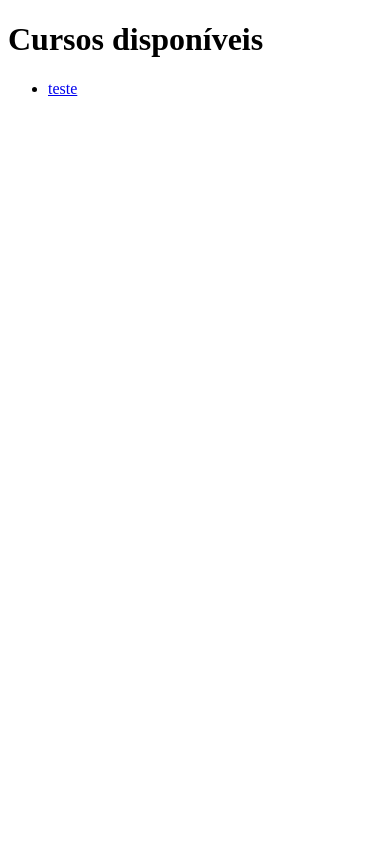
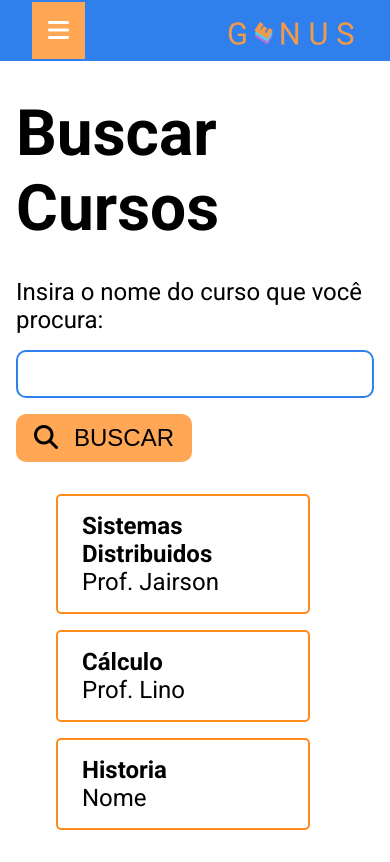
Before and after one commit to nunescarol/djangoGenus, a Django app: page /genus/cursos/ in a window 390 px wide. Before the commit the page ends 96 px from the top, so only its background shows below. Run offline with Django 3.2, Linux system fonts and the light colour scheme; a user stored in the database is signed in; data comes from the database, SQL or seed files in the repository; both versions use the stored data as it was after the commit; some libraries are stand-ins or nearby versions.

Commit message:
Adicionando layout da pagina buscarcursos.html

```diff
--- /dev/null
+++ b/static/css/buscarcursostyle.css
@@ -0,0 +1,232 @@
+*{
+    box-sizing: border-box;
+    margin: 0;
+}
+
+body{
+    display: flex;
+    flex-direction: row;
+    font-family: 'Roboto', sans-serif;
+}
+
+nav{
+    display: flex;
+    flex-direction: column;
+    width: min(30%, 20rem);
+    height: 100vh;
+    margin-right: 2rem;
+    /*padding: 1rem 2rem;*/
+    background-color: #2F80ED;
+    position: fixed;
+}
+nav img{
+    width: 100%;
+    padding: 1rem 2rem;
+}
+
+nav ul{
+    list-style: none;
+    padding-left: 0;
+}
+nav :is(li){
+    margin-top: 1em;
+    background-color: rgb(255, 167, 85);
+    padding: 1rem 2rem;
+    display: flex;
+}
+i{
+    font-size: 1.5rem;
+    margin-right: 1rem;
+    align-self: center;
+}
+nav a{
+    align-self: center;
+}
+nav a:link,
+nav a:visited{
+    color: #126ee7;
+    font-weight: bold;
+    text-decoration: none;
+}
+nav a:hover,
+nav li:hover{
+    background-color: rgb(255, 139, 31);
+}
+.exit-btn{
+    margin: auto 2rem 1.5rem 2rem;
+    padding: 1em 2em;
+    border-radius: 20px;
+    border: none;
+    background-color: #FFF;
+    cursor: pointer;
+    font-weight: bold;
+    font-size: 1rem;
+}
+.exit-btn:hover{
+    background-color: #F3F3F3;
+}
+/* Style The Dropdown Button */
+.dropbtn {
+    background-color: rgb(255, 167, 85);
+    color: white;
+    padding: 16px;
+    font-size: 1rem;
+    border: none;
+    cursor: pointer;
+    margin-left: 1rem;
+  }
+.dropbtn i{
+    margin: 0;
+}
+  /* The container <div> - needed to position the dropdown content */
+  .dropdown {
+    position: relative;
+    display: inline-block;
+    display: none;
+    align-self: center;
+
+  }
+
+  /* Dropdown Content (Hidden by Default) */
+  .dropdown-content {
+    display: none;
+    position: absolute;
+    background-color: #f9f9f9;
+    min-width: 13rem;
+    box-shadow: 0px 8px 16px 0px rgba(0,0,0,0.2);
+    z-index: 1;
+  }
+
+  /* Links inside the dropdown */
+  .dropdown-content a {
+    color: black;
+    padding: 12px 16px;
+    text-decoration: none;
+    display: block;
+  }
+
+  /* Change color of dropdown links on hover */
+  .dropdown-content a:hover {background-color: #f1f1f1}
+
+  /* Show the dropdown menu on hover */
+  .dropdown:hover .dropdown-content {
+    display: block;
+  }
+
+  /* Change the background color of the dropdown button when the dropdown content is shown */
+  .dropdown:hover .dropbtn {
+    background-color: rgb(255, 139, 31);
+  }
+.content{
+    flex-basis: 100%;
+    margin-top: 2rem;
+    padding-left: min(30%, 20rem);
+}
+
+.content header{
+    display: flex;
+    width: 90%;
+}
+
+.content header h1{
+    font-size: 4rem;
+}
+
+.content section, .content header{
+    margin: 2em 1em;
+}
+
+.content section p{
+    font-size: 1.5rem;
+}
+
+.content section input{
+    margin-top: 1rem;
+    border: 2px solid #2F80ED;
+    width: 50%
+
+}
+.content section input:focus{
+    outline: none;
+}
+.content section button{
+    cursor: pointer;
+    background-color: rgb(255, 167, 85);
+    border: 2px solid rgb(255, 167, 85);
+}
+.content section button:hover{
+    background-color: rgb(255, 139, 31);
+    border-color: rgb(255, 139, 31);
+}
+.content section input,
+.content section button{
+    padding: 0.5rem 1rem;
+    font-size: 1.5rem;
+    border-radius: 10px;
+}
+
+.course-list ul{
+    list-style: none;
+}
+.course-list li{
+    padding: 1rem 1.5rem;
+    border: 2px solid rgb(255, 139, 31);
+    border-radius: 5px;
+    margin-bottom: 1rem;
+    width: min(80%, 40rem);
+}
+.course-list li:hover{
+    transform: scale(1.1);
+    transition:  0.5s;
+}
+.course-list a{
+    text-decoration: none;
+    color: #000;
+}
+
+.course-list a:visited{
+    text-decoration: none;
+}
+
+
+
+
+@media (max-width: 650px){
+    body{
+        flex-direction: column;
+    }
+    nav{
+        height: auto;
+        position: fixed;
+        width: 100%;
+        display: flex;
+        flex-direction: row-reverse;
+    }
+    nav ul,
+    nav > button{
+        display: none;
+    }
+    nav img{
+        width: 50%;
+    }
+    .dropdown{
+        display: inline-block;
+        margin-left: 1rem;
+        margin-right: auto;
+    }
+
+    .content{
+        padding-top: 2rem;
+        width: 100%;
+        padding: 4rem 0 0 0;
+    }
+    .content header{
+        margin: 0;
+        width: 100%;
+        padding: 0 1rem;
+    }
+    .content section input{
+        width: 100%;
+        margin-bottom: 1rem;
+    }
+}
--- a/static/css/style2.css
+++ b/static/css/style2.css
@@ -57,6 +57,7 @@ button{
     border-radius: 20px;
     border: none;
     background-color: rgb(255, 167, 85);
+    cursor: pointer;
 }
 button:hover{
     background-color: rgb(223, 139, 62);
--- a/templates/buscarCursos.html
+++ b/templates/buscarCursos.html
@@ -1,4 +1,4 @@
-<!DOCTYPE html>
+<!--<!DOCTYPE html>
 <html lang="en">
 <head>
     <meta charset="UTF-8">
@@ -13,4 +13,69 @@
         {% endfor %}
     </ul>
 </body>
+</html>-->
+<!DOCTYPE html>
+{% load static %}
+<html lang="en">
+<head>
+    <meta charset="UTF-8">
+    <meta name="viewport" content="width=device-width, initial-scale=1.0">
+    <link rel="stylesheet" href="{% static 'css/buscarcursostyle.css' %}">
+    <title>Document</title>
+    <link rel="preconnect" href="https://fonts.gstatic.com">
+    <link href="https://fonts.googleapis.com/css2?family=Roboto:ital,wght@0,100;0,300;0,400;0,500;0,700;0,900;1,100;1,300;1,400;1,500;1,700;1,900&display=swap" rel="stylesheet">
+    <script src="https://kit.fontawesome.com/168c8af039.js" crossorigin="anonymous"></script>
+</head>
+<body>
+    <nav>
+        <img src="../static/images/logo.svg" alt="Genus Logo">
+        <ul>
+            <li><i class="far fa-user-circle"></i><a href="#">Perfil</a> </li>
+            <li><i class="fas fa-cog"></i><a href=""> Configurações</a></li>
+        </ul>
+        <button class="exit-btn">SAIR</button>
+        <div class="dropdown">
+            <button class="dropbtn"><i class="fas fa-bars"></i></button>
+            <div class="dropdown-content">
+                <a href="#"><i class="far fa-user-circle"></i>Perfil</a>
+                <a href="#"><i class="fas fa-cog"></i>Configurações</a>
+                <a href="#"><i class="fas fa-sign-out-alt"></i>Sair</a>
+            </div>
+        </div>
+
+    </nav>
+    <div class="content">
+        <header>
+            <h1>Buscar Cursos</h1>
+        </header>
+        <section>
+            <p>Insira o nome do curso que você procura:</p>
+            <input type="text">
+            <button><i class="fas fa-search"></i>BUSCAR</button>
+        </section>
+        <section class="course-list">
+            <ul>
+                <li>
+                    <a href="">
+                        <h2>Sistemas Distribuidos</h2>
+                        <p>Prof. Jairson</p>
+                    </a>
+                </li>
+                <li>
+                    <a href="">
+                        <h2>Cálculo</h2>
+                        <p>Prof. Lino</p>
+                    </a>
+
+                </li>
+                <li>
+                    <a href="">
+                        <h2>Historia</h2>
+                        <p>Nome</p>
+                    </a>
+                </li>
+            </ul>
+        </section>
+    </div>
+</body>
 </html>
--- a/templates/inicio.html
+++ b/templates/inicio.html
@@ -13,7 +13,7 @@
 <body>
     <body>
         <nav>
-            <img src="../static/images/logo.svg" alt="Genus Logo">
+            <img src="../../static/images/logo.svg" alt="Genus Logo">
             <ul>
                 <li><i class="far fa-user-circle"></i><a href="#">Perfil</a> </li>
                 <li><i class="fas fa-cog"></i><a href=""> Configurações</a></li>
@@ -71,7 +71,7 @@
                 <div class="courses">
                     <div class="course-box">
                         <img src="https://ibcdn.canaltech.com.br/8FplhVkDQdAatiUcehCimgkGJlI=/512x288/smart/i257652.jpeg" alt="">
-                        <h2>Titulo do curso</h2>
+                        <h3>Titulo do curso</h3>
                         <p> Lorem ipsum dolor sit amet consectetur adipisicing elit. Voluptas ullam deserunt minima officia necessitatibus aliquid dolores cupiditate provident sit doloremque.</p>
                     </div>
                 </div>
```
Also changed, not shown: db.sqlite3.
